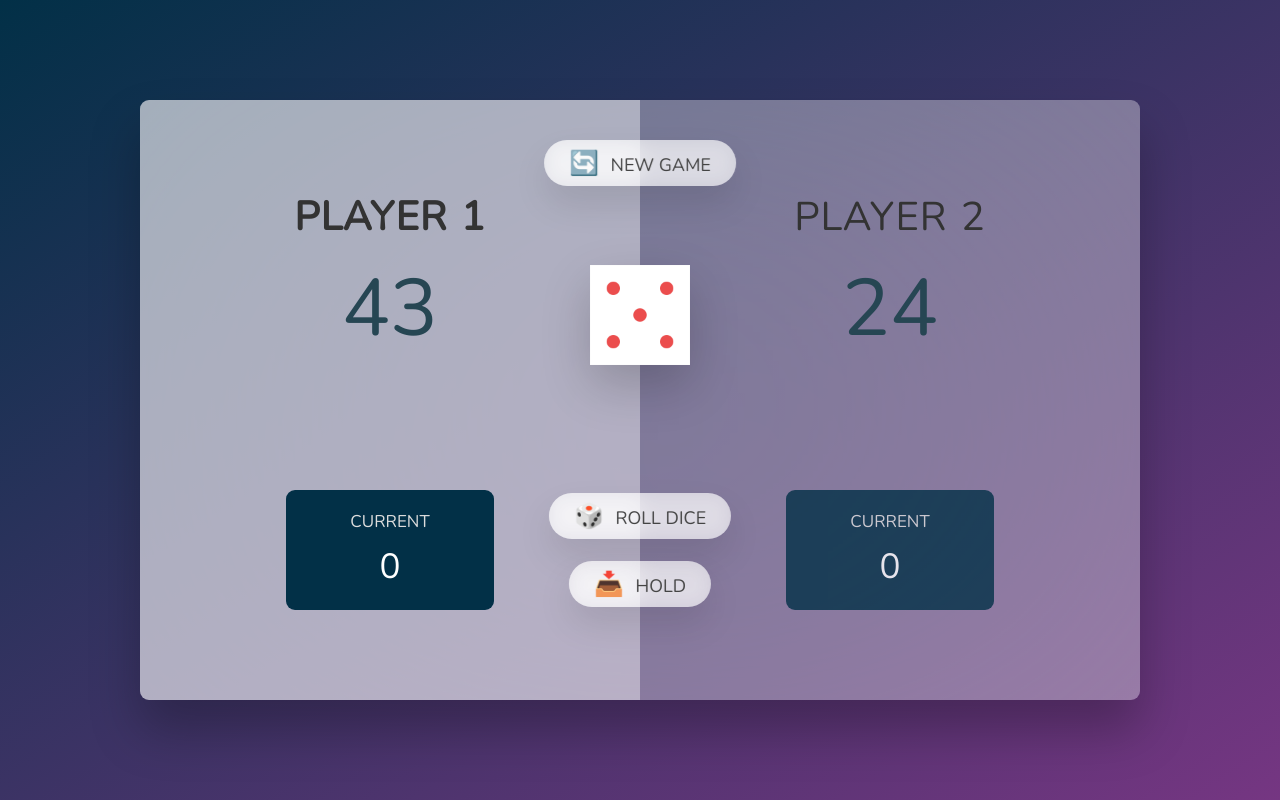
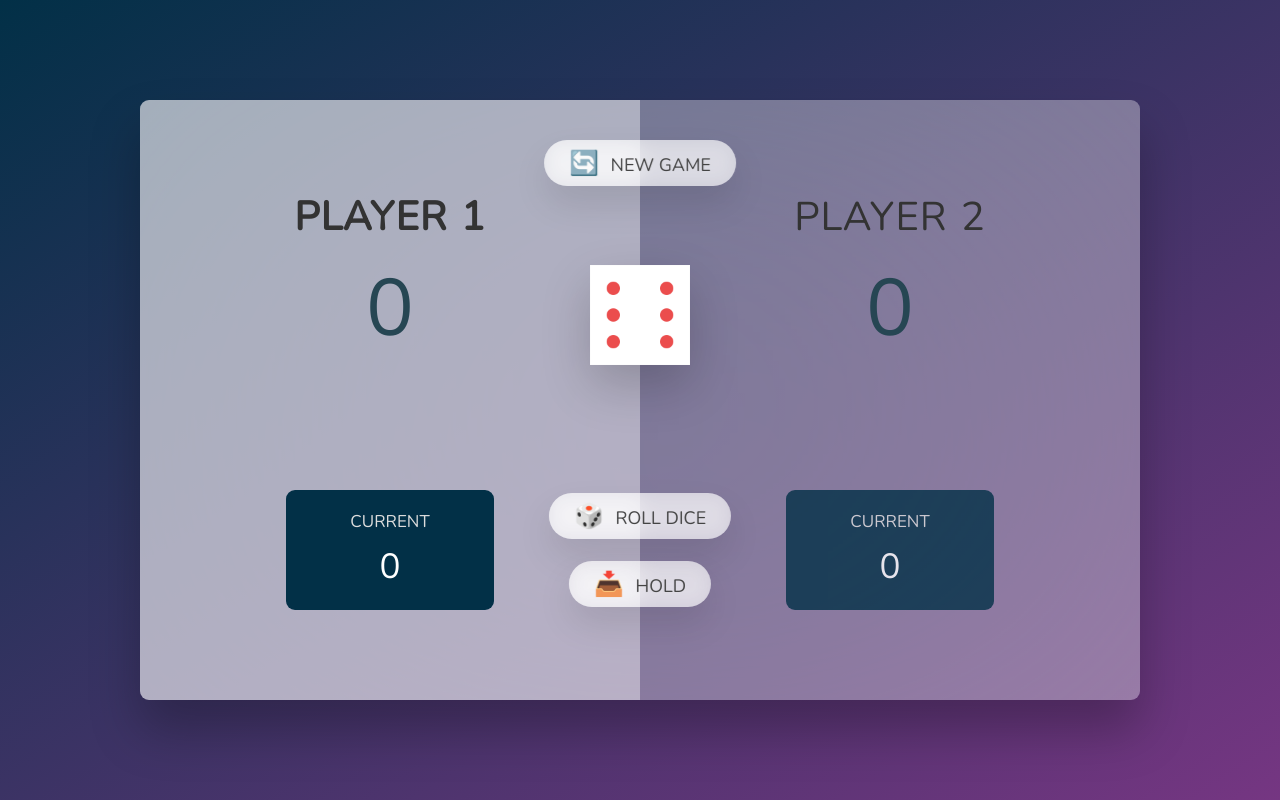
Before and after one commit to ramamdeeCode/dice-game, a plain HTML site: page index.html in a window 1280 px wide. Both pictures are taken after a click on the button "🎲 ROLL DICE". Drawn offline with nearby package versions, Linux system fonts and the light colour scheme.

Commit message:
rolling dice functionality

```diff
--- a/script.js
+++ b/script.js
@@ -0,0 +1,23 @@
+"use strict";
+//selecting elements
+const score0Element = document.querySelector("#score--0");
+const score1Element = document.getElementById("score--1");
+const diceElement = document.querySelector(".dice");
+const btnNew = document.querySelector(".btn--new");
+const btnRoll = document.querySelector(".btn--roll");
+const btnHold = document.querySelector(".btn--hold");
+
+//Starting concdition
+score0Element.textContent = 0;
+score1Element.textContent = 0;
+diceElement.classList.add("hidden");
+
+//Rolling dice functionality
+btnRoll.addEventListener("click", function () {
+  // Generate random dice roll
+  const dice = Math.trunc(Math.random() * 6) + 1;
+  //display the dice
+  diceElement.classList.remove("hidden");
+  //check for rolled 1 if true switch to next player
+  diceElement.src = `dice-${dice}.png`;
+});
--- a/style.css
+++ b/style.css
@@ -165,3 +165,7 @@ main {
   font-weight: 700;
   color: #c7365f;
 }
+
+.hidden{
+  display: none;
+}
```
